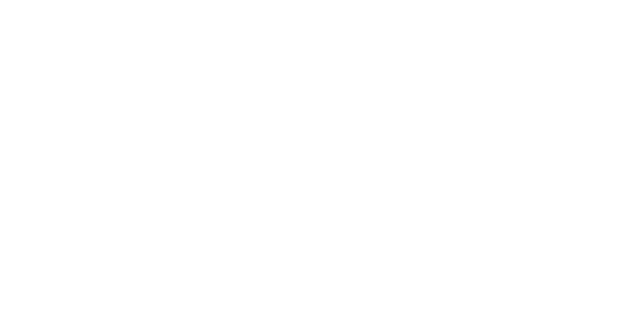
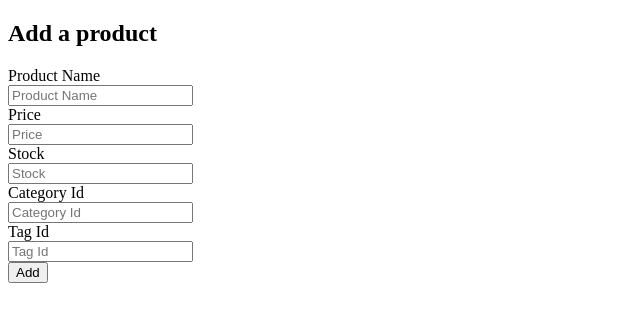
Before and after one commit to Taylor-Brandon/E-Commerce-Refactor, a React (Create React App) app in the folder client/: page /productForm in a window 1280 px wide. Before the commit this address had no page. Shown: the top 322 px of the page, without its empty margins (0-640 px from the left). Built offline with nearby package versions, Linux system fonts and the light colour scheme.

Commit message:
added product form and tested; added new product with form successfully

```diff
--- a/client/src/App.js
+++ b/client/src/App.js
@@ -1,6 +1,9 @@
 import React from 'react';
 import { BrowserRouter as Router, Route, Routes } from 'react-router-dom';
 import Homepage from './pages/homepage';
+import Product from './pages/product';
+import ProductList from './components/productForm';
+import ProductForm from './components/productForm';
 
 
 export default function App() {
@@ -8,7 +11,8 @@
         <Router>
             <Routes>
                 <Route path="/" element={<Homepage />} />
-                <Route path="/products" element={<Homepage />} />
+                <Route path="/products" element={<Product />} />
+                <Route path="/productForm" element={<ProductForm />} />
             </Routes>
         </Router>
     );
--- a/client/src/components/productForm.js
+++ b/client/src/components/productForm.js
@@ -0,0 +1,119 @@
+import React, { useState } from 'react';
+import api from '../utils/api';
+
+export default function ProductForm() {
+    const [formState, setFormState] = useState({
+        product_name: '',
+        price: '',
+        stock: '',
+        category_id: '',
+        tagIds: '',
+    });
+    const [error, setError] = useState('');
+
+    const handleInputChange = (e) => {
+        const { name, value } = e.target;
+        const newValue = (name === "price" || name === "stock" || name === "category_id" || name === "tagIds")
+            ? parseInt(value) || ''
+            : value;
+        setFormState({
+            ...formState,
+            [name]: newValue,
+        });
+    };
+
+    const handleFormSubmit = (e) => {
+        e.preventDefault();
+
+        api.post('/products', formState)
+            .then((response) => {
+                alert('Product Added Successfully!');
+                setFormState({
+                    product_name: '',
+                    price: '',
+                    stock: '',
+                    category_id: '',
+                    tagIds: '',
+                });
+            })
+            .catch((error) => {
+                console.error('Error Adding Product!', error);
+                setError('Failed to add product. Please try again.');
+            });
+    };
+
+    return (
+        <div>
+            <h2>Add a product</h2>
+            <form className='form' onSubmit={handleFormSubmit}>
+                <div className='field'>
+                    <label className='label'>Product Name</label>
+                    <div className='form-control'>
+                        <input
+                            className='input'
+                            value={formState.product_name}
+                            name="product_name"
+                            type="text"
+                            onChange={handleInputChange}
+                            placeholder="Product Name"
+                        />
+                    </div>
+                </div>
+                <div className='field'>
+                    <label className='label'>Price</label>
+                    <div className='form-control'>
+                        <input
+                            className='input'
+                            value={formState.price}
+                            name="price"
+                            type="number"
+                            onChange={handleInputChange}
+                            placeholder="Price"
+                        />
+                    </div>
+                </div>
+                <div className='field'>
+                    <label className='label'>Stock</label>
+                    <div className='form-control'>
+                        <input
+                            className='input'
+                            value={formState.stock}
+                            name="stock"
+                            type="number"
+                            onChange={handleInputChange}
+                            placeholder="Stock"
+                        />
+                    </div>
+                </div>
+                <div className='field'>
+                    <label className='label'>Category Id</label>
+                    <div className='form-control'>
+                        <input
+                            className='input'
+                            value={formState.category_id}
+                            name="category_id"
+                            type="number"
+                            onChange={handleInputChange}
+                            placeholder="Category Id"
+                        />
+                    </div>
+                </div>
+                <div className='field'>
+                    <label className='label'>Tag Id</label>
+                    <div className='form-control'>
+                        <input
+                            className='input'
+                            value={formState.tagIds}
+                            name="tagIds"
+                            type="number"
+                            onChange={handleInputChange}
+                            placeholder="Tag Id"
+                        />
+                    </div>
+                </div>
+                <button className='button' type='submit'>Add</button>
+                {error && <p style={{ color: 'red' }}>{error}</p>}
+            </form>
+        </div>
+    );
+}
--- a/client/src/components/productList.js
+++ b/client/src/components/productList.js
@@ -0,0 +1,28 @@
+import React, { useState, useEffect } from 'react';
+import api from '../utils/api';
+
+export default function Productlist() {
+    const [products, setProducts] = useState([]);
+    const [error, setError] = useState('');
+    useEffect(() => {
+        api.get('/products')
+            .then((response) => setProducts(response.data))
+            .catch((error) => {
+                console.error('Error Fetching Products!', error);
+                setError('Failed to fetch products.');
+            });
+    }, []);
+    return (
+        <div>
+        <h2>Products</h2>
+        {error && <p>{error}</p>}
+        <ul>
+            {products.map((product) => (
+                <li key={product.id}>
+                    {product.product_name}, ${product.price}, {product.category.category_name}
+                </li>
+            ))}
+        </ul>
+    </div>
+    );
+}
--- a/client/src/pages/product.js
+++ b/client/src/pages/product.js
@@ -0,0 +1,11 @@
+import React from 'react';
+import ProductList from '../components/productList';
+
+
+export default function Product() {
+    return (
+        <div>
+            <ProductList />
+        </div>
+    );
+}
```
Also changed, not shown: client/src/pages/homepage.js (line endings or trailing spaces), 2 other files (tests, documents, lock files or other folders).
